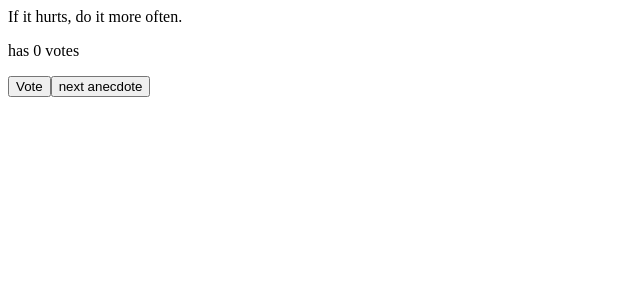
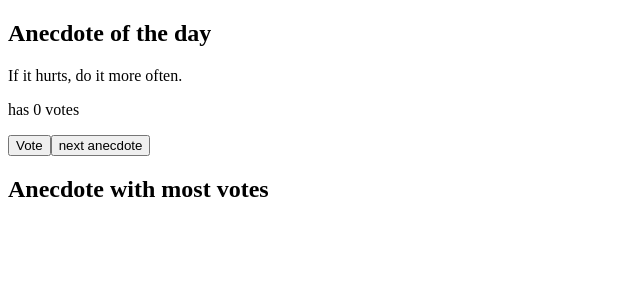
Before and after one commit to dilippoudel/Mooc, a React (Create React App) app: page / in a window 1280 px wide. Shown: the top 300 px of the page, without its empty margins (0-640 px from the left). Built offline with nearby package versions, Linux system fonts and the light colour scheme.

Commit message:
Refactor components

```diff
--- a/src/App.js
+++ b/src/App.js
@@ -1,4 +1,6 @@
 import { useState } from 'react'
+const Heading = ({ text }) => <h2>{text}</h2>
+const Button = ({ text, onClick }) => <button onClick={onClick}>{text}</button>
 
 const App = () => {
   const anecdotes = [
@@ -25,11 +27,15 @@ const App = () => {
   }
   return (
     <div>
+      <Heading text="Anecdote of the day" />
       {anecdotes[selected]}
       <p>has {voteCount[selected]} votes</p>
       <div>
-        <button onClick={voteCountHandler}>Vote</button>
-        <button onClick={nextAnecdoteHandler}>next anecdote</button>
+        <Button onClick={voteCountHandler} text="Vote" />
+        <Button onClick={nextAnecdoteHandler} text="next anecdote" />
+      </div>
+      <div>
+        <Heading text="Anecdote with most votes" />
       </div>
     </div>
   )
```
